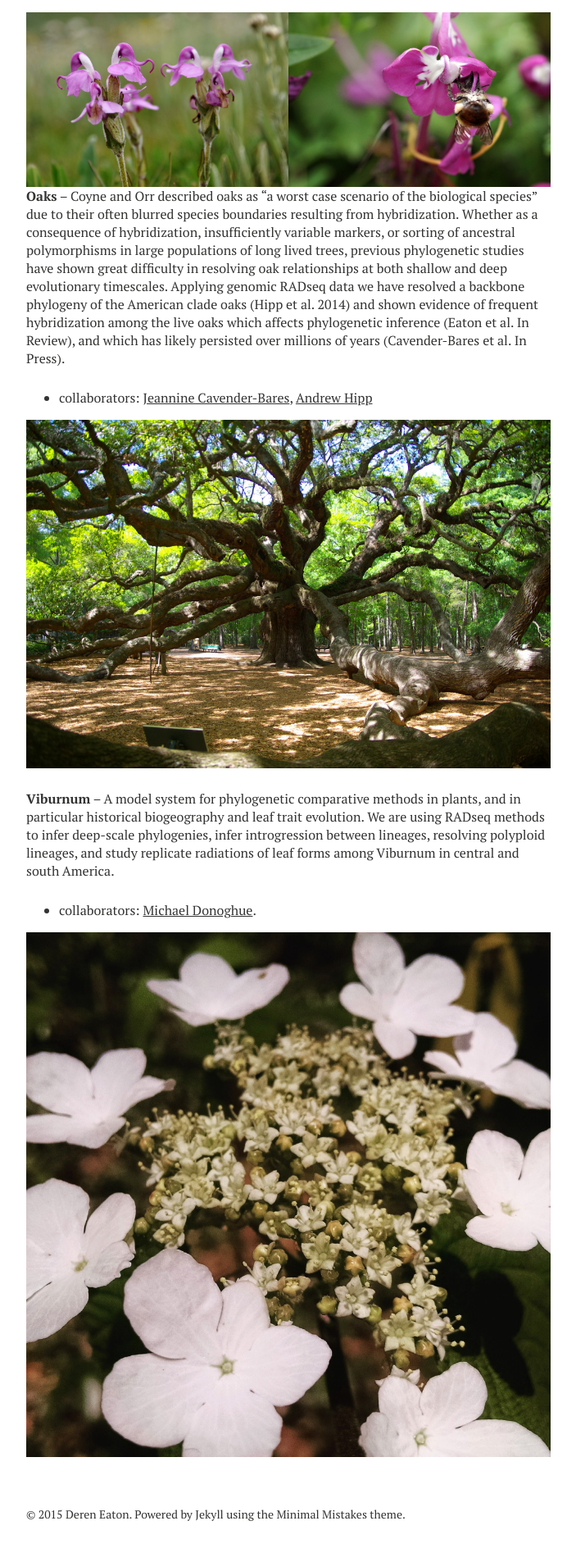
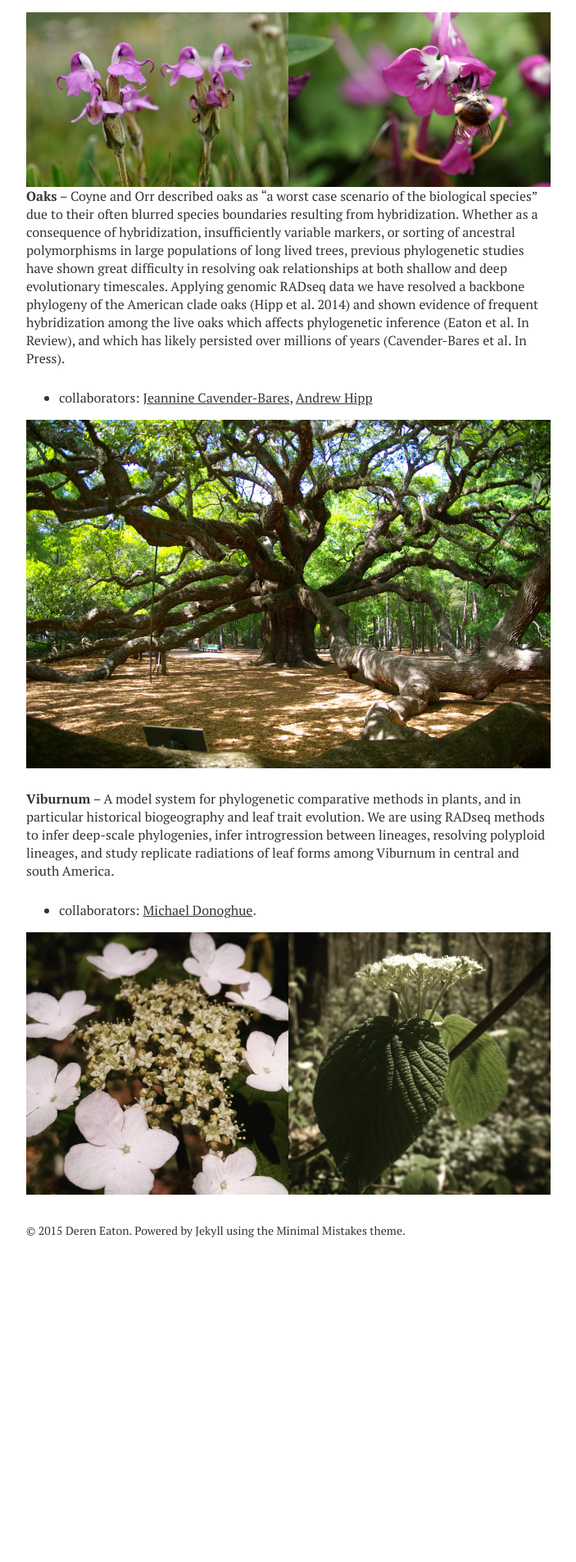
Before and after one commit to dereneaton/dereneaton.github.io, a Jekyll site: the page built from about/index.md, in a window 1280 px wide. Shown: the part 1763-3668 px from the top of the page at 82% size, without its empty margins (288-991 px from the left). Built offline with Jekyll 4.4.1, drawn with Linux system fonts in a browser that asks for light colours; nearby versions of some CDN libraries; after the commit the page ends 3322 px from its top, so only the background shows below that.

Commit message:
about update

```diff
--- a/about/index.md
+++ b/about/index.md
@@ -35,6 +35,7 @@ __Pedicularis__ -- Much of my research is focused on the hyperdiverse genus _Ped
   		 	   [Shuang-Quan Huang](http://www.researchgate.net/profile/Shuang-Quan_Huang/),
 			   		 [Yu Wen-bin](http://wbyu.wikispaces.com/home)
 
+
 <figure class="half">
 	<a href="/images/integ-1024x680.jpg"><img src="/images/integ-1024x680.jpg"></a>
         <a href="/images/siphonantha_bee.jpg"><img src="/images/siphonantha_bee.jpg"></a>
@@ -53,4 +54,8 @@ __Viburnum__ -- A model system for phylogenetic comparative methods in plants, a
 
 + collaborators: [Michael Donoghue](http://www.donoghuelab.yale.edu).
 
-<a href="/images/Viburnum_lantanoides.jpg"><img src="/images/Viburnum_lantanoides.jpg"></a>
+
+<figure class="half">
+        <a href="/images/Viburnum_lantanoides.jpg"><img src="/images/Viburnum_lantanoides.jpg"></a>
+        <a href="/images/Viburnum_lantanoides2.jpg"><img src="/images/Viburnum_lantanoides2.jpg"></a>
+</figure>
```
Also changed, not shown: images/Viburnum_lantanoides2.jpg (added).
